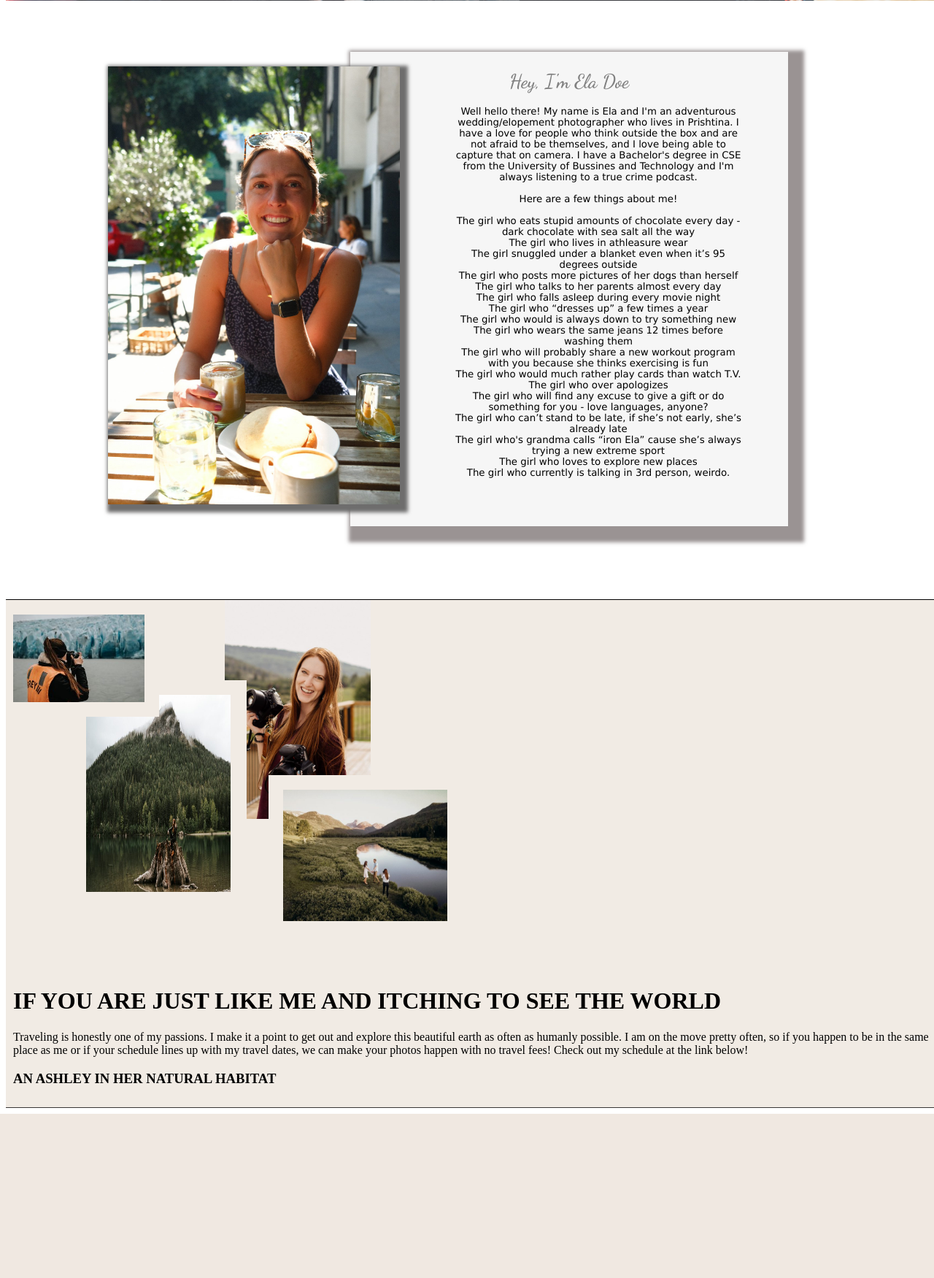
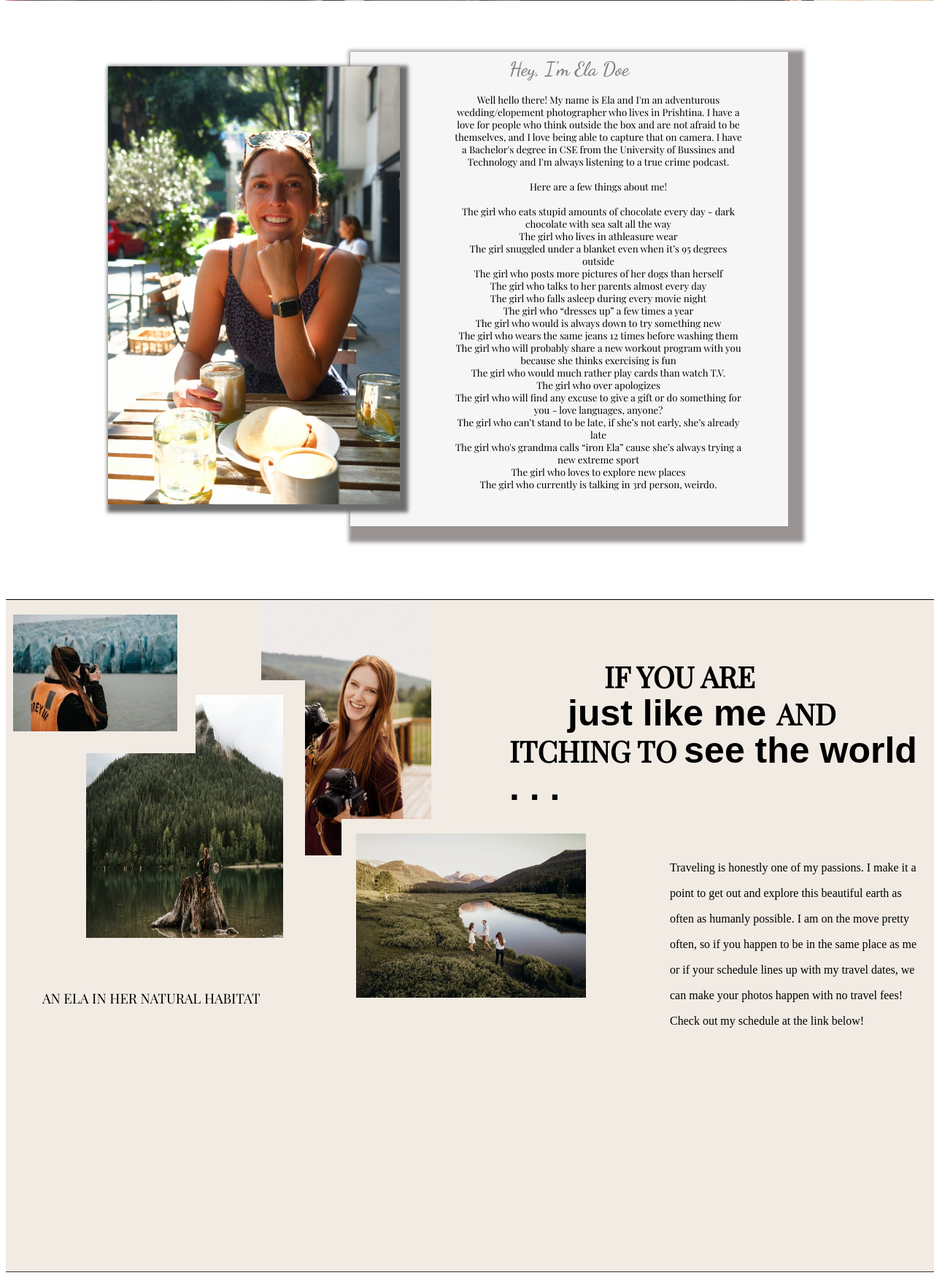
Before and after one commit to drenushashoshi/Photographer-Website, a PHP site: page /About.html in a window 1280 px wide. Shown: the part 607-2358 px from the top of the page at 73% size. Before the commit the page ends 2133 px from the top, so only its background shows below. Run offline with PHP 8.4, Linux system fonts and the light colour scheme; some web fonts are replaced.

Commit message:
Updated About
Fixed things that needed to be fixed. Removed the overflowing in the body. And made the page better looking for the eye.

```diff
--- a/About.html
+++ b/About.html
@@ -6,9 +6,11 @@
     <meta name="viewport" content="width=device-width, initial-scale=1.0">
     <style>
         @import url('https://fonts.googleapis.com/css2?family=Dancing+Script:wght@600&display=swap');
+        @import url('https://fonts.googleapis.com/css2?family=Dancing+Script:wght@600&family=Playfair+Display&display=swap');
     </style>
     <title>About-ElaDoe</title>
     <link rel="stylesheet" href="about.css">
+    <link href="https://fonts.cdnfonts.com/css/antro-vectra" rel="stylesheet">
 </head>
 
 <body>
@@ -88,14 +90,24 @@
             <div class="t3"><img src="About_Pictures/Travel3.jpg" alt=""></div>
             <div class="t4"><img src="About_Pictures/Travel4.jpg" alt=""></div>
 
-            <h1>IF YOU ARE JUST LIKE ME AND ITCHING TO SEE THE WORLD</h1>
+            <div class="travel_title">
+                <h1> &emsp;&emsp;&emsp; IF YOU ARE </h1>
+                <h1 >&emsp;&emsp;<span class="cursive">just like me </span>AND</h1>
+                <h1>ITCHING TO <span class="cursive">see the world . . .</span></h1>
+            </div>
             <p>
-                Traveling is honestly one of my passions. I make it a point to get out and explore this beautiful earth
-                as often as humanly possible. I am on the move pretty often, so if you happen to be in the same place as
-                me or if your schedule lines up with my travel dates, we can make your photos happen with no travel
+                Traveling is honestly one of my passions. I make it a point to get out and explore this
+                beautiful earth
+                as often as humanly possible. I am on the move pretty often, so if you happen to be in the
+                same place as
+                me or if your schedule lines up with my travel dates, we can make your photos happen with no
+                travel
                 fees! Check out my schedule at the link below!
             </p>
-            <h3>AN ASHLEY IN HER NATURAL HABITAT</h3>
+            <h3>AN ELA IN HER NATURAL HABITAT</h3>
+            <div class="button">
+                <button><a href="">My Travel Schedule</a></button>
+            </div>
         </div>
 
 
--- a/about.css
+++ b/about.css
@@ -6,6 +6,8 @@ body {
     box-sizing: border-box;
     width: 100%;
     height: max-content;
+    overflow-x: hidden;
+    overflow-y: auto;
 }
 
 header {
@@ -71,7 +73,7 @@ header img {
 }
 
 .abm {
-  /** background-image: url(About_Pictures/Wallpaper.png);
+    /** background-image: url(About_Pictures/Wallpaper.png);
     background-size: cover;*/
     background-color: white;
     display: flex;
@@ -96,7 +98,7 @@ header img {
     flex-direction: column;
     justify-content: center;
     text-align: center;
-    font-family: Verdana, Geneva, Tahoma, sans-serif;
+    font-family: 'Playfair Display', serif;
     font-size: smaller;
     width: 600px;
     height: 650px;
@@ -127,13 +129,15 @@ header img {
     border-top: 1px solid black;
     border-bottom: 1px solid rgb(56, 53, 53);
     padding: 10px;
+    overflow: hidden;
+    height: 900px;
 }
 
 .t1 {
     display: flex;
     position: absolute;
-    height: 150px;
-    width: 200px;
+    height: 200px;
+    width: 250px;
     z-index: 3;
     overflow-y: hidden;
     background-color: #F1EBE4;
@@ -143,8 +147,8 @@ header img {
     display: flex;
     position: absolute;
     top: 10px;
-    left: 0;
-    margin-bottom: 10px ;
+    left: 0px;
+    margin-bottom: 10px;
     width: 90%;
     height: 80%;
     z-index: 3;
@@ -152,8 +156,8 @@ header img {
 
 .t2 {
     display: flex;
-    height: 300px;
-    width: 220px;
+    height: 370px;
+    width: 300px;
     position: relative;
     top: 100px;
     left: 100px;
@@ -175,25 +179,26 @@ header img {
 .t3 {
     display: flex;
     position: absolute;
-    height: 300px;
-    width: 250px;
+    height: 350px;
+    width: 300px;
     top: 0;
-    left: 300px;
+    left: 350px;
     z-index: 1;
     overflow: hidden;
 }
 
 .t4 {
     display: flex;
-    height: 200px;
-    width: 250px;
+    height: 250px;
+    width: 350px;
     position: relative;
-    top: -70px;
-    left: 350px;
+    top: -80px;
+    left: 450px;
     overflow: hidden;
     z-index: 2;
     background-color: #F1EBE4;
 }
+
 .t4 img {
     display: flex;
     position: relative;
@@ -203,3 +208,53 @@ header img {
     height: 90%;
     z-index: 2;
 }
+
+
+.travel_title {
+    display: flexbox;
+    justify-content: center;
+    align-items: center;
+    flex-direction: row;
+    position: relative;
+    top: -550px;
+    left: 680px;
+    font-size: 20px;
+    font-family: 'Playfair Display', serif;
+    font-weight: 100;
+    overflow: hidden;
+    width: 580px;
+}
+
+.cursive {
+    font-family: 'Antro Vectra', sans-serif;
+    font-size: 50px;
+}
+
+.travel_title h1 {
+    margin: 0px;
+    padding: 0px;
+    width: 100%;
+    line-height: 50px;
+}
+
+.travel p {
+    width: 350px;
+    position: relative;
+    left: 900px;
+    top: -500px;
+    line-height: 35px;
+}
+
+.travel h3 {
+    font-family: 'Playfair Display', serif;
+    position: relative;
+    top: -580px;
+    left: 40px;
+    font-weight: 100;
+    width: 400px;
+}
+
+.button {
+    justify-self: center;
+    width: 250px;
+}
```
